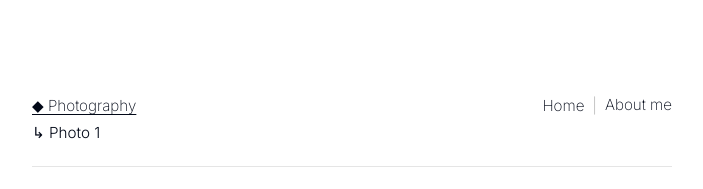
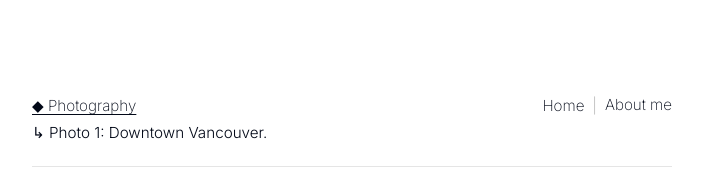
Before and after one commit to lance116/lances-portfolio, a Next.js app: page /photography/pic1 in a window 1280 px wide. Shown: the top 189 px of the page, without its empty margins (288-991 px from the left). Built offline with nearby package versions, Linux system fonts and the light colour scheme.

Commit message:
updated photography section, fixed deployment error

```diff
--- a/app/globals.css
+++ b/app/globals.css
@@ -132,4 +132,13 @@
       transform: translateY(-2px);
     }
   }
+
+  /* Photo hover effect */
+  .photo-hover {
+    transition: transform 0.3s ease;
+  }
+
+  .photo-hover:hover {
+    transform: scale(1.08);
+  }
 }
--- a/app/photography/[id]/page.tsx
+++ b/app/photography/[id]/page.tsx
@@ -5,19 +5,19 @@ import Link from "next/link";
 import { notFound } from "next/navigation";
 import { useNavigationBounce } from "../../../lib/useNavigationBounce";
 
-// Map of photo IDs to actual filenames and dimensions
-const photoMap: Record<string, { filename: string; width: number; height: number }> = {
-  "pic1": { filename: "pic1.png", width: 1530, height: 1018 },
-  "pic2": { filename: "pic2.png", width: 1526, height: 1014 },
-  "pic3": { filename: "pic3.png", width: 2074, height: 1020 },
-  "pic4": { filename: "pic4.png", width: 1416, height: 1016 },
-  "pic5": { filename: "pic5.png", width: 1534, height: 1018 },
-  "pic6": { filename: "pic6.png", width: 1532, height: 1018 },
-  "pic7": { filename: "pic7.png", width: 1242, height: 1016 },
-  "pic8": { filename: "pic8.png", width: 1530, height: 1022 },
-  "pic9": { filename: "pic9.png", width: 1526, height: 1014 },
-  "pic10": { filename: "pic10.png", width: 706, height: 1018 },
-  "pic11": { filename: "pic11.png", width: 672, height: 1014 }
+// Map of photo IDs to actual filenames, dimensions, and captions
+const photoMap: Record<string, { filename: string; width: number; height: number; caption: string }> = {
+  "pic1": { filename: "pic1.png", width: 1530, height: 1018, caption: "Downtown Vancouver." },
+  "pic2": { filename: "pic2.png", width: 1526, height: 1014, caption: "Downtown Vancouver, Tiffany store." },
+  "pic3": { filename: "pic3.png", width: 2074, height: 1020, caption: "Downtown Vancouver." },
+  "pic4": { filename: "pic4.png", width: 1416, height: 1016, caption: "Vancouver skytrain." },
+  "pic5": { filename: "pic5.png", width: 1534, height: 1018, caption: "Toronto Museum." },
+  "pic6": { filename: "pic6.png", width: 1532, height: 1018, caption: "Yonge-Dundas Square in Toronto." },
+  "pic7": { filename: "pic7.png", width: 1242, height: 1016, caption: "Burnaby, BC, Canada." },
+  "pic8": { filename: "pic8.png", width: 1530, height: 1022, caption: "Langley, BC, Canada." },
+  "pic9": { filename: "pic9.png", width: 1526, height: 1014, caption: "Seawall, Vancouver." },
+  "pic10": { filename: "pic10.png", width: 706, height: 1018, caption: "Downtown Vancouver." },
+  "pic11": { filename: "pic11.png", width: 672, height: 1014, caption: "Downtown Vancouver." }
 };
 
 interface PhotoPageProps {
@@ -51,7 +51,7 @@ export default function PhotoPage({ params }: PhotoPageProps) {
               <Link href="/about" className={`hover-underline-nudge ${shouldBounce('about') ? 'nav-bounce-delayed' : ''}`}>About me</Link>
             </div>
           </div>
-          <div>↳ Photo {photoIndex}</div>
+          <div>↳ Photo {photoIndex}: {photoData.caption}</div>
         </div>
 
         <div className="my-6 border-t border-neutral-200" />
--- a/app/photography/page.tsx
+++ b/app/photography/page.tsx
@@ -57,7 +57,7 @@ export default function Photography() {
                 href={`/photography/${photoId}`}
                 className={`cursor-pointer ${isLastPhoto && isOddTotal ? 'sm:col-span-2' : ''}`}
               >
-                <div className="relative overflow-hidden rounded-lg border border-neutral-200">
+                <div className="relative overflow-hidden rounded-lg border border-neutral-200 photo-hover">
                   <div style={{ aspectRatio: aspectRatio }}>
                     <Image
                       src={`/${image.filename}`}
--- a/lib/useNavigationBounce.ts
+++ b/lib/useNavigationBounce.ts
@@ -23,7 +23,7 @@ export function useNavigationBounce(currentPage: string) {
         const newVisitedPages = new Set(prev);
         newVisitedPages.add(currentPage);
         // Save to localStorage
-        localStorage.setItem('visitedPages', JSON.stringify([...newVisitedPages]));
+        localStorage.setItem('visitedPages', JSON.stringify(Array.from(newVisitedPages)));
         return newVisitedPages;
       });
     }, 100);
```
